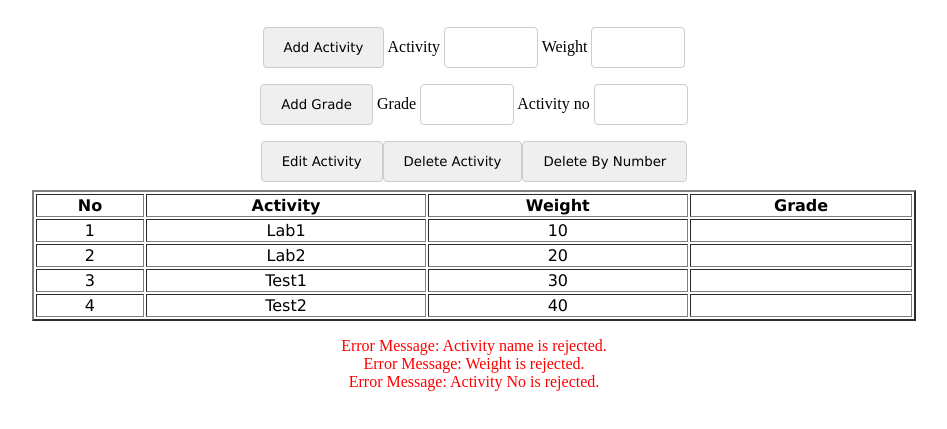
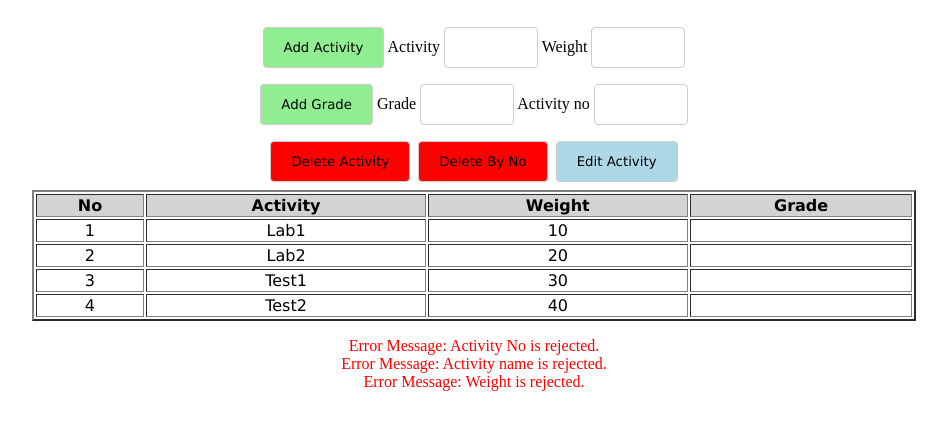
Before and after one commit to JohnCarloHipolito/CSD213-TEST1, a plain HTML site: page index.html in a window 1280 px wide. Both pictures are taken after a click on the button "Edit Activity". Shown: the part 61-490 px from the top of the page, without its empty margins (166-1113 px from the left). Drawn offline with Linux system fonts and the light colour scheme.

Commit message:
add more stylings and code cleanup

```diff
--- a/index.html
+++ b/index.html
@@ -24,6 +24,26 @@
             'Lucida Grande', 'Lucida Sans Unicode',
             Geneva, Verdana, sans-serif;
             align: center;
+        }
+
+        #editActivity, #deleteActivity, #deleteByNo {
+            margin-right: 2px;
+            margin-left: 2px;
+        }
+
+        #addActivity, #addGrade {
+            background-color: lightgreen;
+        }
+
+        #editActivity{
+            background-color: lightblue;
+        }
+        #deleteActivity, #deleteByNo {
+            background-color: red;
+        }
+
+        #activity-head {
+            background-color: lightgrey;
         }
     </style>
 </head>
@@ -52,12 +72,14 @@
     <label for="activityNo">Activity no</label>
     <input type="text" id="activityNo" size="3"><br>
 
+    <button onclick="deleteActivity()" id="deleteActivity">
+        Delete Activity
+    </button>
+    <button onclick="deleteByNo()" id="deleteByNo">
+        Delete By No
+    </button>
     <button onclick="editActivity()" id="editActivity">
         Edit Activity
-    </button><button onclick="deleteActivity()" id="deleteActivity">
-        Delete Activity
-    </button><button onclick="deleteByNo()" id="deleteByNo">
-        Delete By Number
     </button>
 
     <table border="2" id="theTable" style="width:70%">
@@ -186,10 +208,17 @@
             var isValid = true;
             ERR.innerText = clearError;
 
+            var activityNoElement = document.getElementById("activityNo");
+            var activityRowElement = document.getElementById("activity-" + activityNoElement.value.trim());
+            if(activityRowElement == null) {
+                isValid = false;
+                ERR.innerHTML = activityNoRejected;
+            }
+
             var activityElement = document.getElementById("activity");
             if(activityElement.value == "") {
                 isValid = false;
-                ERR.innerHTML = activityRejected;
+                ERR.innerHTML += activityRejected;
             }
 
             var weightElement = document.getElementById("Weight");
@@ -200,16 +229,21 @@
                 ERR.innerHTML += weightRejected;
             }
 
-            var activityNoElement = document.getElementById("activityNo");
-            var activityRowElement = document.getElementById("activity-" + activityNoElement.value.trim());
-            if(activityRowElement == null) {
+            var gradeElement = document.getElementById("grade");
+            var gradeText = gradeElement.value.trim();
+            var grade = Number(gradeText);
+            //since grade is optional, only check if there is a content.
+            if(gradeText != "" && (grade != gradeText || (grade > 100 || grade < 0))) {
                 isValid = false;
-                ERR.innerHTML += activityNoRejected;
+                ERR.innerHTML = gradeRejected;
             }
+
+
 
             if(isValid) {
                 activityRowElement.cells[1].innerHTML = activityElement.value;
                 activityRowElement.cells[2].innerHTML = weightElement.value;
+                activityRowElement.cells[3].innerHTML = gradeElement.value;
 
                 activityElement.value = "";
                 weightElement.value = "";
```
